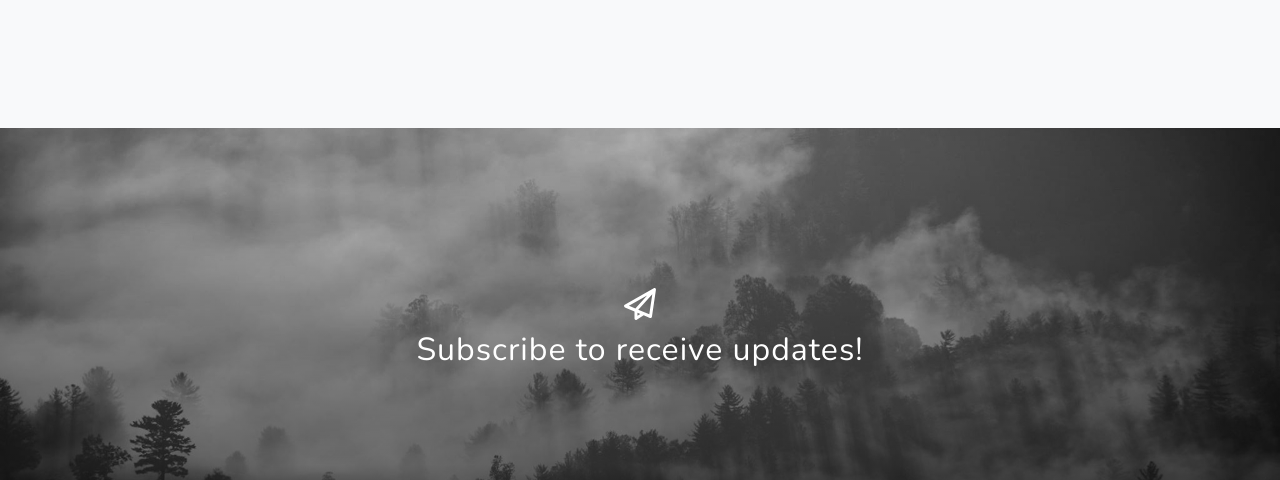
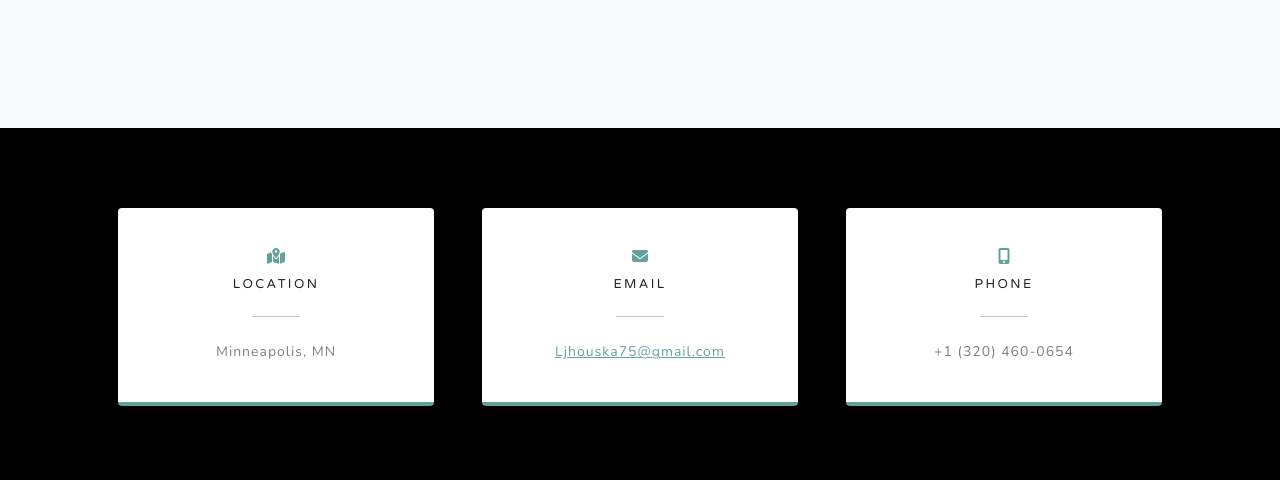
Before and after one commit to LucasHouska/Lucas-Houska-website, a plain HTML site: page index.html in a window 1280 px wide. Shown: the part 2890-3370 px from the top of the page. Drawn offline with nearby package versions, Linux system fonts and the light colour scheme.

Commit message:
deleted form title

```diff
--- a/index.html
+++ b/index.html
@@ -106,25 +106,6 @@
                 </div>
             </div>
         </section>
-        <!-- Signup-->
-        <section class="signup-section" id="signup">
-            <div class="container px-4 px-lg-5">
-                <div class="row gx-4 gx-lg-5">
-                    <div class="col-md-10 col-lg-8 mx-auto text-center">
-                        <i class="far fa-paper-plane fa-2x mb-2 text-white"></i>
-                        <h2 class="text-white mb-5">Subscribe to receive updates!</h2>
-                        <!-- * * * * * * * * * * * * * * *-->
-                        <!-- * * SB Forms Contact Form * *-->
-                        <!-- * * * * * * * * * * * * * * *-->
-                        <!-- This form is pre-integrated with SB Forms.-->
-                        <!-- To make this form functional, sign up at-->
-                        <!-- https://startbootstrap.com/solution/contact-forms-->
-                        <!-- to get an API token!-->
-
-                    </div>
-                </div>
-            </div>
-        </section>
         <!-- Contact-->
         <section class="contact-section bg-black">
             <div class="container px-4 px-lg-5">
```
